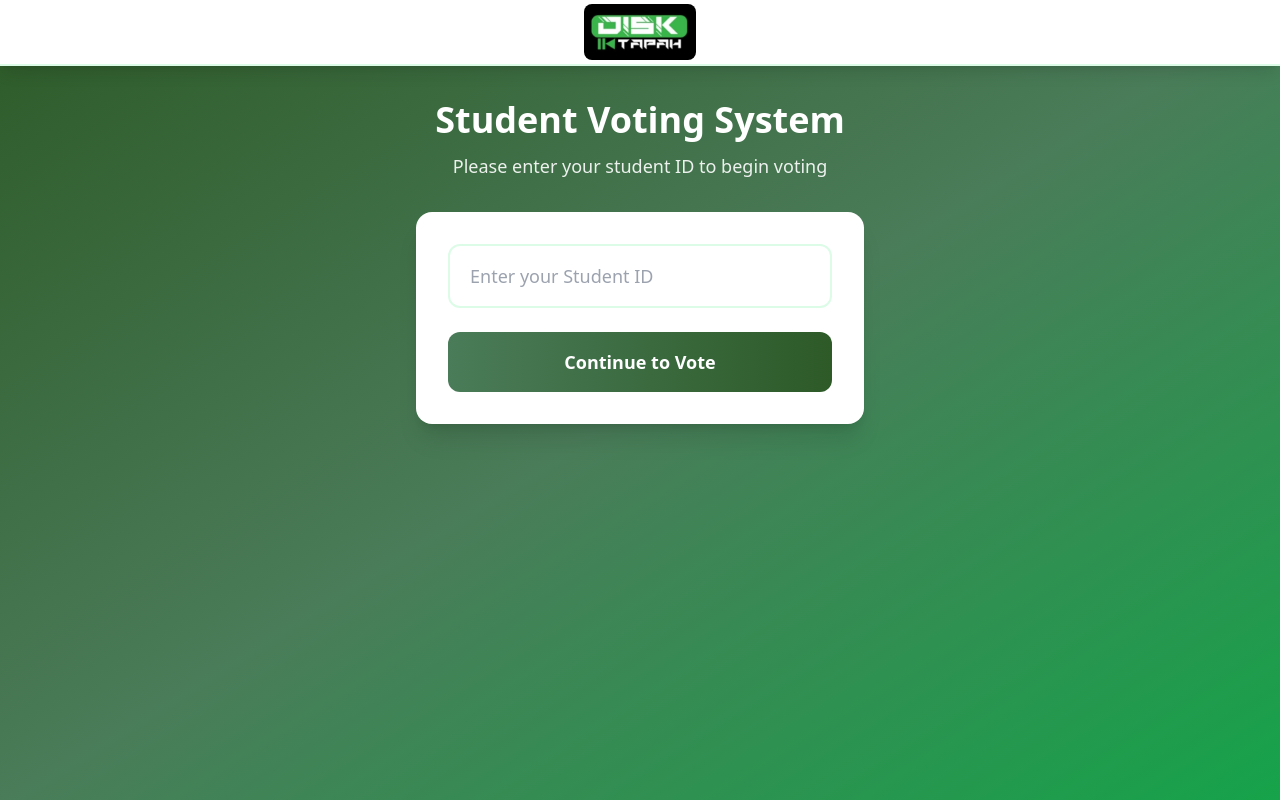
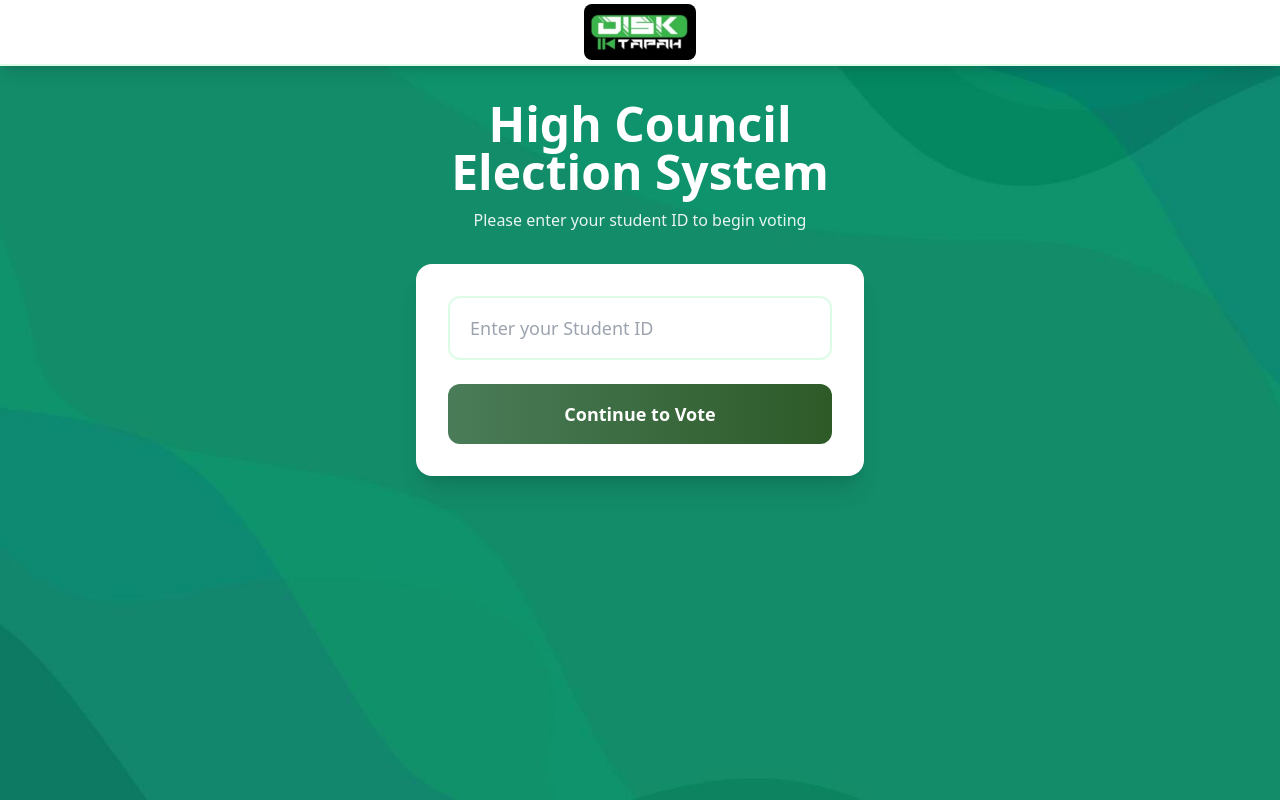
Before and after one commit to syahrillhaiqal/DiskVotingSystem, a website: page public/index.html in a window 1280 px wide. Drawn offline with nearby package versions, Linux system fonts and the light colour scheme; no server answers.

Commit message:
update some ui design

```diff
--- a/assets/css/style.css
+++ b/assets/css/style.css
@@ -1,3 +1,12 @@
+body {
+    min-height: 100vh;
+    background-color: rgb(1, 91, 35);
+    background-image: url('../img/green-background.jpg');
+    background-size: cover;
+    background-repeat: no-repeat;
+    background-position: center;
+}
+
 /* Custom styles for radio buttons and selections */
 .candidate-card.selected {
   border-color: #4a7c59;
--- a/assets/js/script.js
+++ b/assets/js/script.js
@@ -1,5 +1,14 @@
 const BASE_URL = "https://diskvotingsystem-production.up.railway.app";
 const BASE_URL1 = "http://localhost:5000"; //test locally
+
+// document.getElementById("studentIdSection").classList.add("hidden");
+// document
+// .getElementById("candidatesSection")
+// .classList.remove("hidden");
+// document.getElementById(
+// "instruction-text"
+// ).textContent = `Welcome, Student ID: ${studentId}. Please select your preferred candidates.`;
+// submitBtn.disabled = false;
 
 // Global variables
 let selectedCandidates = new Map(); // Map to store candidate ID -> name
@@ -31,7 +40,8 @@ document
             console.log("StudentData", data);
             if (studentId !== "") {
                 // Show loading state
-        btnText.innerHTML = '<span class="spinner mr-2"></span>Verifying...';
+                btnText.innerHTML =
+                    '<span class="spinner mr-2"></span>Verifying...';
                 submitBtn.disabled = true;
 
                 // Simulate verification
@@ -39,7 +49,9 @@ document
                     currentStudentId = studentId;
 
                     // Hide student ID section
-          document.getElementById("studentIdSection").classList.add("hidden");
+                    document
+                        .getElementById("studentIdSection")
+                        .classList.add("hidden");
 
                     // Show candidates section
                     document
@@ -57,7 +69,10 @@ document
                 }, 1000);
             }
         } else {
-      console.log("Student DNE");
+            showAlert(
+                "Student ID is invalid or you have already voted.",
+                "warning"
+            );
         }
     });
 
@@ -123,7 +138,7 @@ function closeConfirmationModal() {
 function confirmAndSubmitVote() {
     closeConfirmationModal();
     const studentId = document.getElementById("studentId").value.trim();
-  console.log(studentId)
+    console.log(studentId);
     let candidates = Array.from(selectedCandidates.values());
     console.log("TEst", candidates);
     const submitBtn = document.getElementById("submitVoteBtn");
@@ -162,8 +177,6 @@ function confirmAndSubmitVote() {
                 console.error("Vote error:", err);
                 alert("Error submitting vote.");
             });
-
-
     }, 1500);
 }
 
@@ -315,9 +328,6 @@ async function loadCandidate() {
         // Attach event listeners to the dynamically added selectors
         document.querySelectorAll(".candidate-selector").forEach((selector) => {
             selector.addEventListener("click", function () {
-        // Show action bar right after we select some candidates
-        document.getElementById("actionBar").classList.remove("hidden");
-
                 const candidateId = this.dataset.candidate;
                 const candidateName = this.dataset.name;
                 const radio = this.querySelector(".custom-radio");
@@ -346,8 +356,17 @@ async function loadCandidate() {
                     card.classList.add("selected");
                 }
 
+                // Update vote count
                 document.getElementById("voteCount").textContent =
                     selectedCandidates.size;
+
+                // Show or hide action bar based on selection
+                const actionBar = document.getElementById("actionBar");
+                if (selectedCandidates.size > 0) {
+                    actionBar.classList.remove("hidden");
+                } else {
+                    actionBar.classList.add("hidden");
+                }
             });
         });
     } catch (error) {
--- a/public/index.html
+++ b/public/index.html
@@ -22,7 +22,7 @@
         <title>DISK Voting System</title>
     </head>
     <body
-        class="bg-gradient-to-br from-primary-500 via-primary-400 to-green-600 min-h-screen font-sans pt-20 pb-24"
+        class="font-sans pt-20 pb-24"
     >
         <!-- Top Navbar -->
         <nav
@@ -41,13 +41,13 @@
             </div>
         </nav>
 
-        <div class="container mx-auto px-4 py-5">
+        <div class="container mx-auto px-6 py-5">
             <!-- Header Section -->
             <div class="text-center mb-8">
-                <h1 class="text-white text-3xl md:text-4xl font-bold mb-3">
-                    Student Voting System
+                <h1 class="text-white text-4xl md:text-5xl font-bold mb-3">
+                    High Council <br> Election System
                 </h1>
-                <p id="instruction-text" class="text-white/90 text-lg">
+                <p id="instruction-text" class="text-white/90 text-md">
                     Please enter your student ID to begin voting
                 </p>
             </div>
```
Also changed, not shown: assets/img/green-background.jpg (added). Lines whose indentation alone changed are shown as unchanged.
